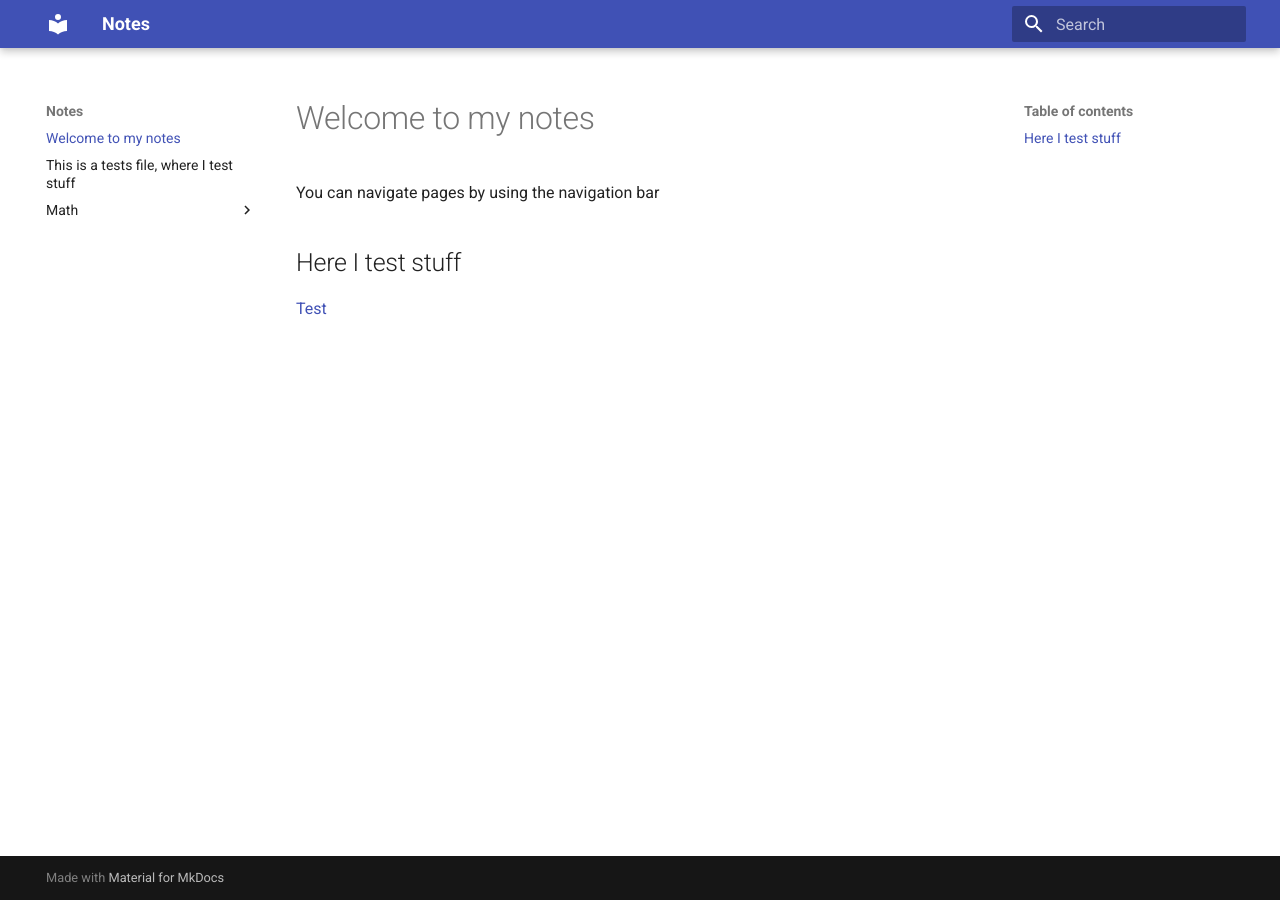
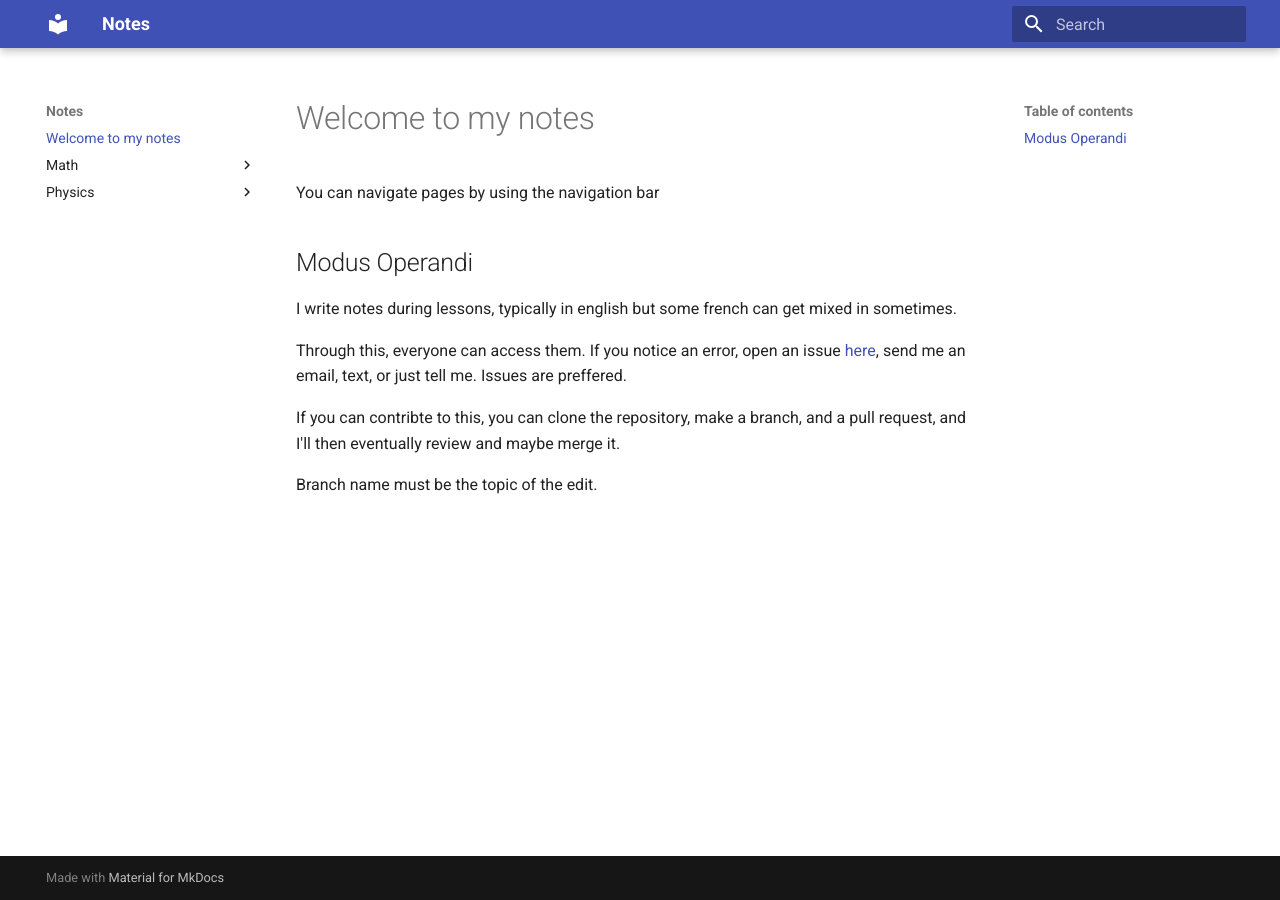
Before and after one commit to Artscout0/Notes, an MkDocs documentation site: the page built from docs/index.md, in a window 1280 px wide. Built offline with MkDocs 1.6.1 and Material for MkDocs 9.7.7, drawn with Linux system fonts in a browser that asks for light colours.

Commit message:
Defined what is here and how it's to be used

````diff
--- a/docs/index.md
+++ b/docs/index.md
@@ -2,6 +2,12 @@
 
 You can navigate pages by using the navigation bar
 
-## Here I test stuff
+## Modus Operandi
 
-[Test](/test.html)
+I write notes during lessons, typically in english but some french can get mixed in sometimes.
+
+Through this, everyone can access them. If you notice an error, open an issue [here](https://github.com/Artscout0/Notes/issues), send me an email, text, or just tell me. Issues are preffered.
+
+If you can contribte to this, you can clone the repository, make a branch, and a pull request, and I'll then eventually review and maybe merge it.
+
+Branch name must be the topic of the edit.
--- a/docs/test.md
+++ /dev/null
@@ -1,12 +0,0 @@
-# This is a tests file, where I test stuff
-
-```mermaid
-graph TD
-  A --> B
-  B --> C
-  C --> A
-```
-
-$$
-\cos x=\sum_{k=0}^{\infty}\frac{(-1)^k}{(2k)!}x^{2k}
-$$
````
Also changed, not shown: docs/.test.md (added, +25 -0 lines), docs/math/algebra.md (deleted, +0 -7 lines), docs/math/index.md (added, +3 -0 lines), docs/physics/index.md (added, +3 -0 lines).
